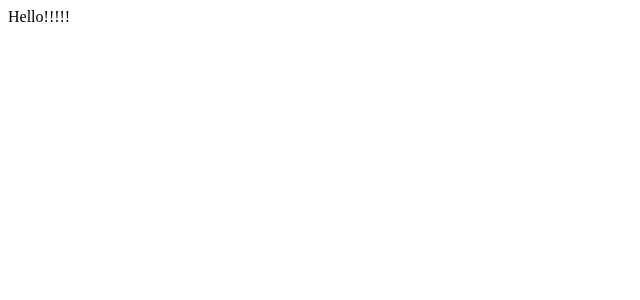
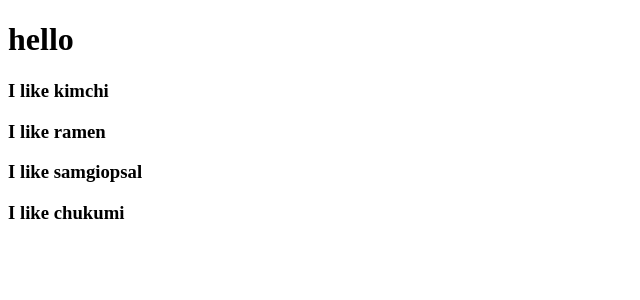
Before and after one commit to DoitReader/movie_app_reader, a React (Create React App) app: page / in a window 1280 px wide. Shown: the top 300 px of the page, without its empty margins (0-640 px from the left). Built offline with nearby package versions, Linux system fonts and the light colour scheme.

Commit message:
03 리액트 기초 개념 알아보기

```diff
--- a/src/App.js
+++ b/src/App.js
@@ -1,7 +1,19 @@
 import React from "react";
 
+function Food({ fav }) {
+  return <h3>I like {fav}</h3>;
+}
+
 function App() {
-  return <div>Hello!!!!!</div>;
+  return (
+    <div>
+      <h1>hello</h1>
+      <Food fav="kimchi" />
+      <Food fav="ramen" />
+      <Food fav="samgiopsal" />
+      <Food fav="chukumi" />
+    </div>
+  );
 }
 
 export default App;
```
